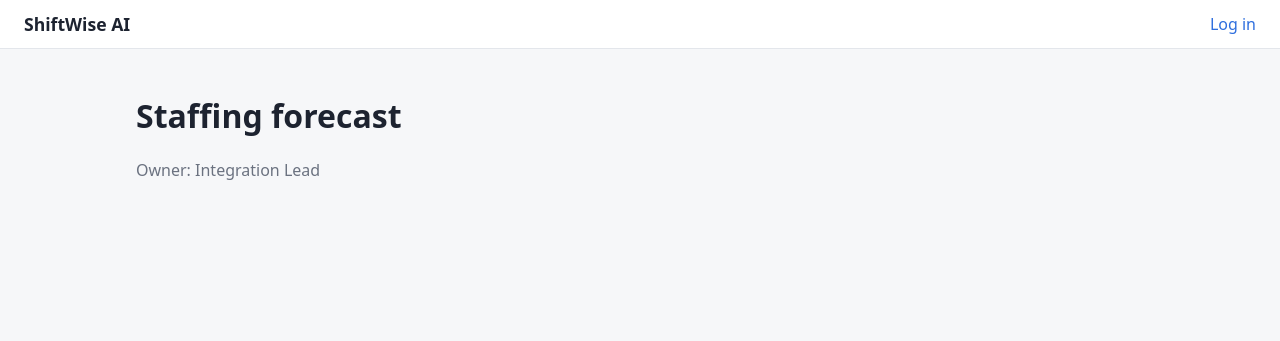
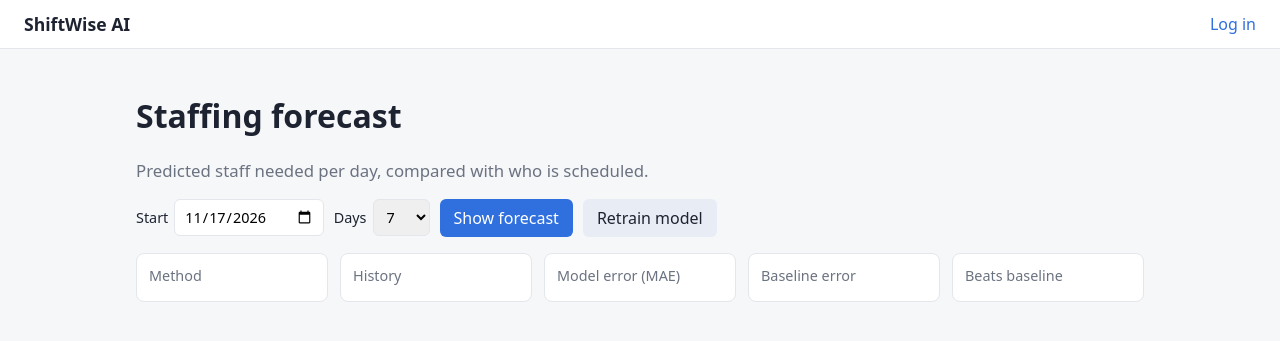
Before and after one commit to ktwerts/495-group6, a Flask app: template app/templates/forecast.html in a window 1280 px wide. Shown: the top 341 px of the page. Run offline with Flask 3, Linux system fonts and the light colour scheme; the template is opened without the code that fills it, so the values that code supplies are empty.

Commit message:
Add forecast page with model metrics and staffing gaps

```diff
--- a/app/static/css/style.css
+++ b/app/static/css/style.css
@@ -49,3 +49,7 @@ input, select { padding: 7px 9px; border: 1px solid var(--border); border-radius
 .flash { padding: 10px 14px; border-radius: 6px; margin-bottom: 16px; }
 .flash.ok { background: #e7f6ec; color: var(--good); }
 .flash.error { background: #fdecea; color: var(--bad); }
+
+.stats { display: grid; grid-template-columns: repeat(auto-fit, minmax(160px, 1fr)); gap: 12px; }
+.stat { display: flex; flex-direction: column; gap: 4px; background: var(--surface); border: 1px solid var(--border); border-radius: 8px; padding: 12px; font-size: .9rem; }
+.stat strong { font-size: 1.05rem; }
--- a/app/templates/forecast.html
+++ b/app/templates/forecast.html
@@ -2,21 +2,140 @@
 {% block title %}Forecast · ShiftWise AI{% endblock %}
 {% block content %}
 <h1>Staffing forecast</h1>
-<p class="muted">Owner: Integration Lead</p>
+<p class="lead">Predicted staff needed per day, compared with who is scheduled.</p>
 
-{#
-  TODO:
-  - Table of predicted staff needed vs. scheduled per day, from /api/forecast?days=7
-  - Highlight understaffed days; show model accuracy vs. a baseline
-  - Button to retrain the model
-  Use the helpers in static/js/app.js (api, esc, formData, showMessage, showError).
-#}
-<div id="forecast"></div>
+<form id="forecast-form" class="form inline">
+  <label>Start <input id="forecast-start" name="start" type="date" required></label>
+  <label>Days
+    <select id="forecast-days" name="days">
+      <option value="7">7</option>
+      <option value="14">14</option>
+      <option value="31">31</option>
+    </select>
+  </label>
+  <button class="btn" type="submit">Show forecast</button>
+  <button id="retrain-btn" class="btn secondary" type="button">Retrain model</button>
+</form>
+
+<section id="model-summary" class="stats" hidden>
+  <div class="stat"><span class="muted">Method</span><strong id="stat-method"></strong></div>
+  <div class="stat"><span class="muted">History</span><strong id="stat-history"></strong></div>
+  <div class="stat"><span class="muted">Model error (MAE)</span><strong id="stat-mae"></strong></div>
+  <div class="stat"><span class="muted">Baseline error</span><strong id="stat-baseline"></strong></div>
+  <div class="stat"><span class="muted">Beats baseline</span><strong id="stat-beats"></strong></div>
+</section>
+
+<p id="forecast-status" role="status">Loading forecast…</p>
+<table id="forecast-table" hidden>
+  <thead>
+    <tr>
+      <th scope="col">Date</th>
+      <th scope="col">Expected workload</th>
+      <th scope="col">Predicted staff</th>
+      <th scope="col">Scheduled</th>
+      <th scope="col">Status</th>
+    </tr>
+  </thead>
+  <tbody></tbody>
+</table>
 {% endblock %}
 {% block scripts %}
 <script>
-  api('/api/forecast?days=7')
-    .then(data => { document.getElementById('forecast').textContent = JSON.stringify(data); })
-    .catch(showError);
+const forecastForm = document.getElementById('forecast-form');
+const startInput = document.getElementById('forecast-start');
+const daysInput = document.getElementById('forecast-days');
+const retrainButton = document.getElementById('retrain-btn');
+const forecastStatus = document.getElementById('forecast-status');
+const forecastTable = document.getElementById('forecast-table');
+const summary = document.getElementById('model-summary');
+
+const weekday = new Intl.DateTimeFormat(undefined, { weekday: 'short', month: 'short', day: 'numeric' });
+
+function setStat(id, text, className = '') {
+  const el = document.getElementById(id);
+  el.textContent = text;
+  el.className = className;
+}
+
+function renderMetrics(metrics) {
+  const forest = metrics.method === 'random_forest';
+  setStat('stat-method', forest ? 'Random forest' : 'Weekday average');
+  setStat('stat-history', `${metrics.history_days} days`);
+  setStat('stat-mae', forest ? `${metrics.mae.toFixed(2)} staff/day` : '—');
+  setStat('stat-baseline', forest ? `${metrics.baseline_mae.toFixed(2)} staff/day` : '—');
+  if (forest) {
+    setStat('stat-beats', metrics.beats_baseline ? 'Yes' : 'No', metrics.beats_baseline ? 'good' : 'bad');
+  } else {
+    setStat('stat-beats', 'Not enough history', 'muted');
+  }
+  summary.hidden = false;
+}
+
+function gapStatus(gap) {
+  if (gap === null) return { text: '—', className: 'muted' };
+  if (gap > 0) return { text: `Short by ${gap}`, className: 'bad' };
+  if (gap < 0) return { text: `${-gap} extra`, className: 'muted' };
+  return { text: 'Covered', className: 'good' };
+}
+
+function renderDays(days) {
+  const body = forecastTable.tBodies[0];
+  body.replaceChildren();
+  for (const day of days) {
+    const row = body.insertRow();
+    row.insertCell().textContent = weekday.format(new Date(`${day.date}T00:00`));
+    row.insertCell().textContent = day.expected_workload.toFixed(1);
+    row.insertCell().textContent = day.predicted_staff_needed;
+    row.insertCell().textContent = day.scheduled_staff ?? '—';
+    const status = gapStatus(day.gap);
+    const cell = row.insertCell();
+    cell.textContent = status.text;
+    cell.className = status.className;
+  }
+
+  const short = days.filter(day => day.gap > 0).length;
+  if (days.every(day => day.gap === null)) {
+    forecastStatus.textContent = 'Scheduled counts are not available yet, so only predictions are shown.';
+  } else {
+    forecastStatus.textContent = short ? `${short} of ${days.length} days are understaffed.` : 'Every day is covered.';
+  }
+  forecastTable.hidden = false;
+}
+
+async function loadForecast() {
+  const query = new URLSearchParams({ start: startInput.value, days: daysInput.value });
+  forecastStatus.textContent = 'Loading forecast…';
+  try {
+    const data = await api(`/api/forecast?${query}`);
+    renderMetrics(data.metrics);
+    renderDays(data.days);
+  } catch (error) {
+    forecastStatus.textContent = '';
+    forecastTable.hidden = true;
+    showError(error);
+  }
+}
+
+forecastForm.addEventListener('submit', event => {
+  event.preventDefault();
+  loadForecast();
+});
+
+retrainButton.addEventListener('click', async () => {
+  retrainButton.disabled = true;
+  try {
+    const metrics = await api('/api/forecast/train', { method: 'POST' });
+    renderMetrics(metrics);
+    showMessage('Model retrained.');
+    await loadForecast();
+  } catch (error) {
+    showError(error);
+  } finally {
+    retrainButton.disabled = false;
+  }
+});
+
+startInput.value = todayISO();
+loadForecast();
 </script>
 {% endblock %}
```
Also changed, not shown: docs/ai-feature.md (+7 -4 lines), tests/test_forecast_api.py (+12 -0 lines).
